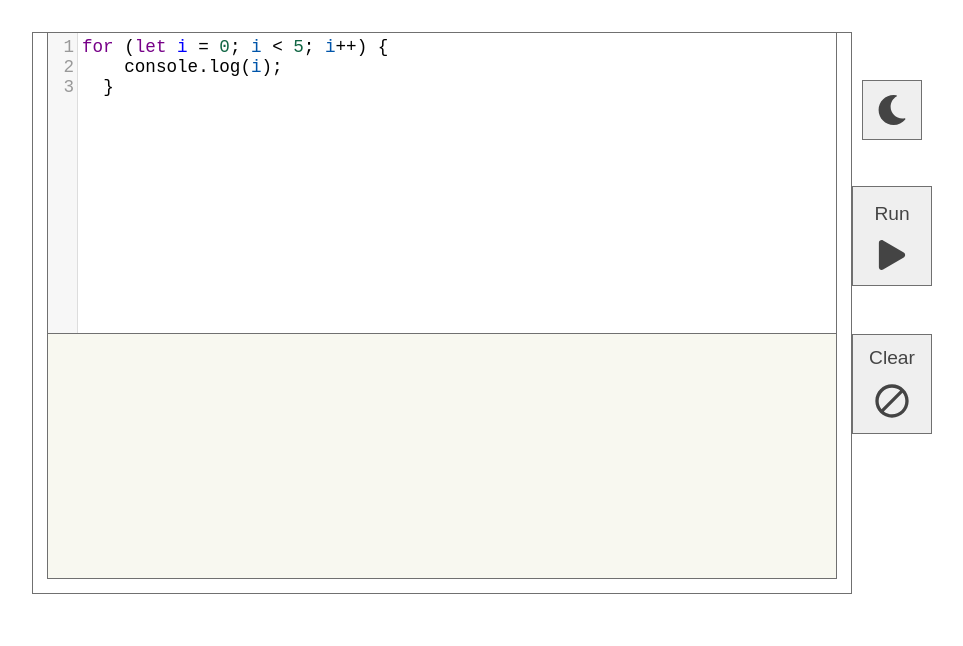
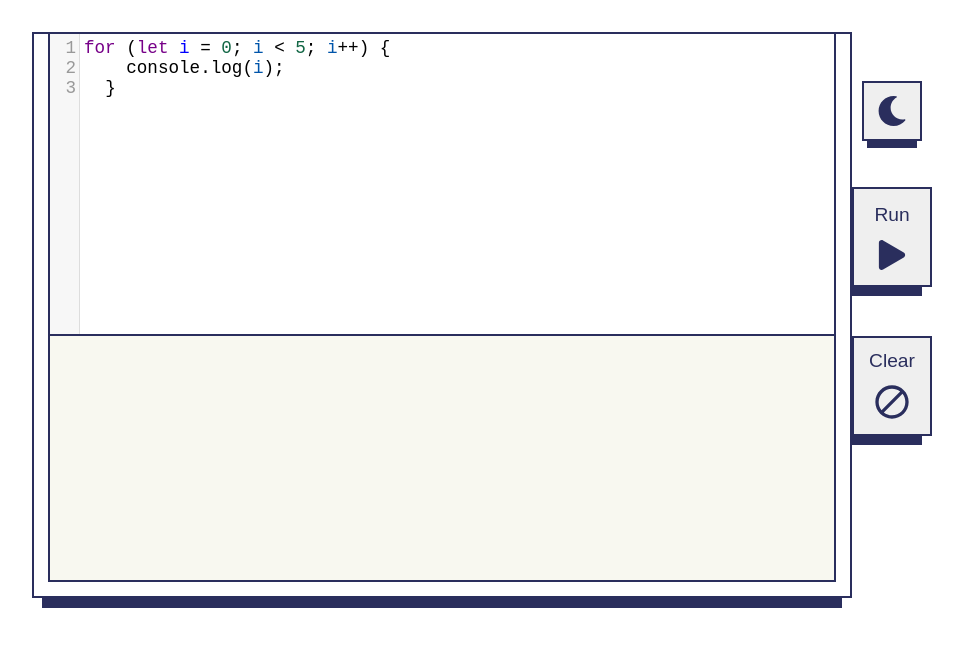
Before and after one commit to dwainejade/js-console, a React (Create React App) app: page / in a window 1280 px wide. Shown: the top 646 px of the page, without its empty margins (158-1121 px from the left). Built offline with nearby package versions, Linux system fonts and the light colour scheme.

Commit message:
styling: shadows and borders

```diff
--- a/src/styles.scss
+++ b/src/styles.scss
@@ -1,5 +1,6 @@
 // Variables
-$border:#707070 solid 1px;
+$main-color: #2A2E5D;
+$border:$main-color solid 2px;
 
 
 body {
@@ -32,6 +33,7 @@ body {
   margin: auto;
   padding-top: 2rem;
 
+
   .editor {
     width: 100%;
     border: $border;
@@ -56,6 +58,13 @@ body {
     .theme-btn{
       width: 60px;
       height: 60px;
+      -webkit-box-shadow: -3px 20px 0px 0px $main-color;
+      box-shadow: 0px 12px 0px -5px $main-color;
+    }
+
+    .run-btn{
+      -webkit-box-shadow: -3px 20px 0px 0px $main-color;
+      box-shadow: -5px 14px 0px -5px $main-color;
     }
   }
 }
@@ -73,13 +82,14 @@ body {
   transition: all 0.2s ease-in;
   font-size: 1.2rem;
   cursor: pointer;
-  color: #444;
+  color: $main-color;
   border: $border;
 }
 
 
 
 .run-btn {
+
 }
 .run-btn:hover {
 }
@@ -108,6 +118,8 @@ body {
     padding: 0 14px 14px 14px;
     border: $border;
     border-top: 0;
+    -webkit-box-shadow: 0px 20px 0px -10px $main-color;
+    box-shadow: 0px 20px 0px -10px $main-color;
 
     .console {
       display: flex;
@@ -123,7 +135,8 @@ body {
   }
 
   .btn{
-
+    -webkit-box-shadow: -3px 20px 0px 0px $main-color;
+    box-shadow: -5px 14px 0px -5px $main-color;
   }
 }
 
```
